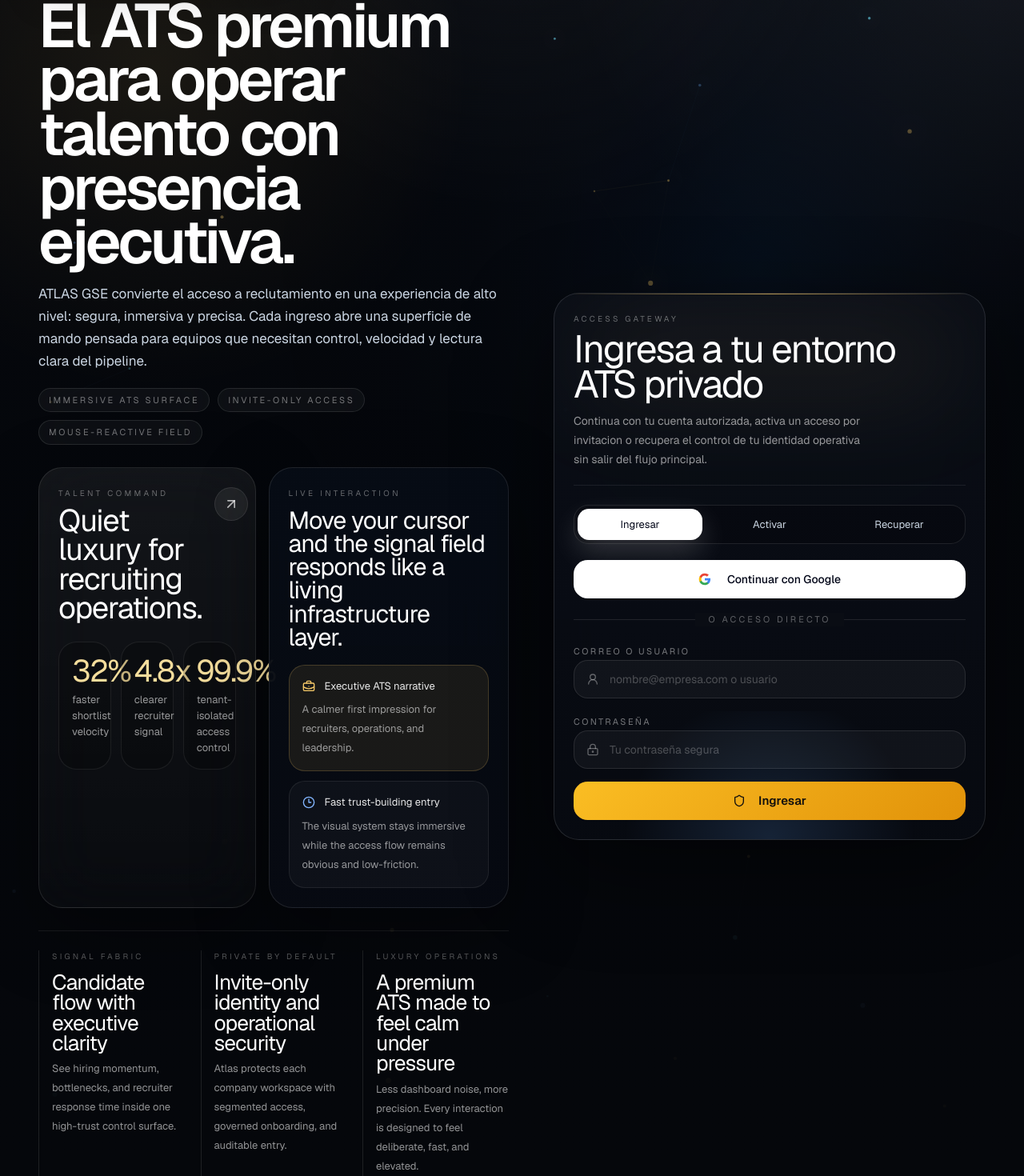
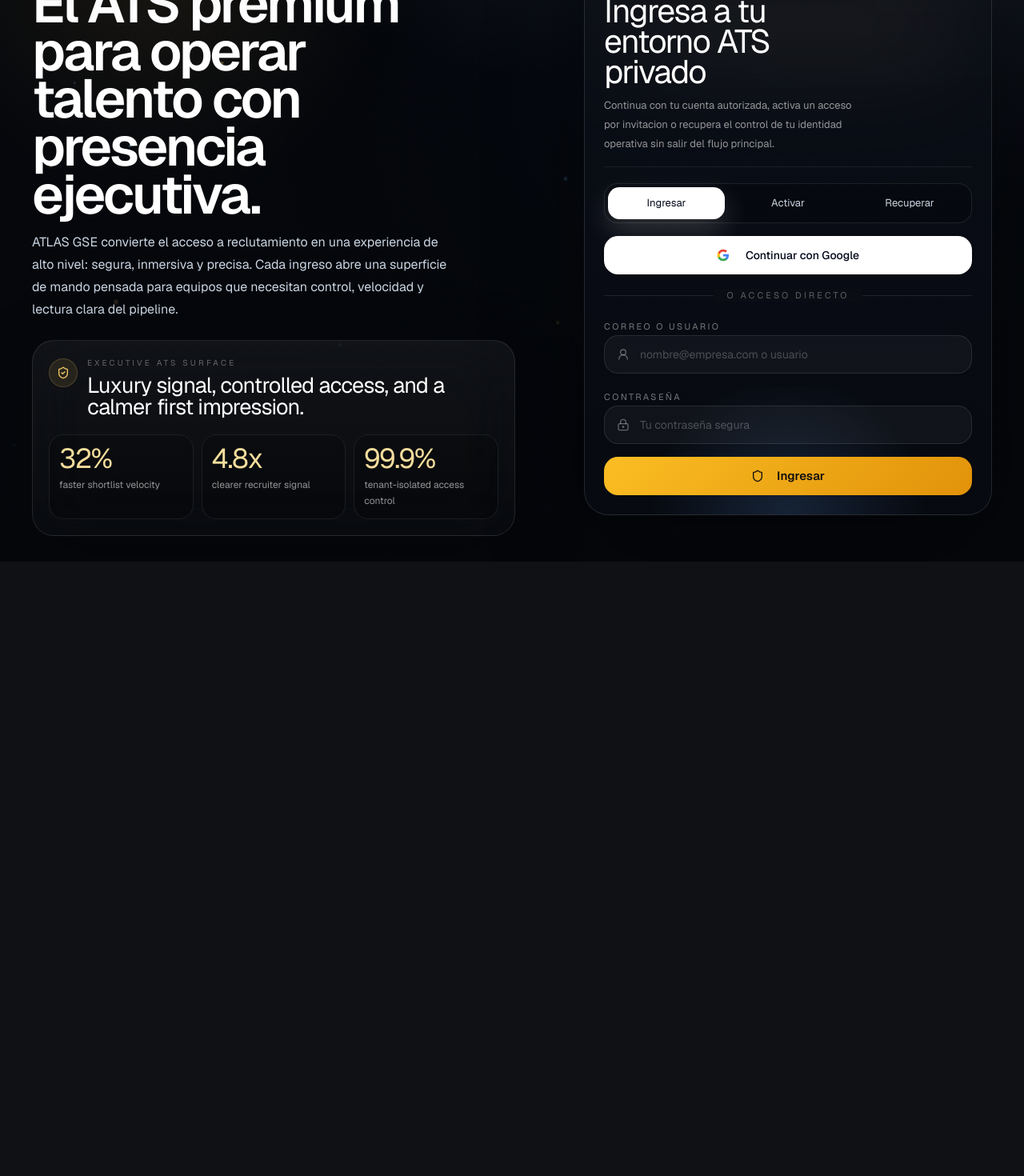
Before and after one commit to DRAGONSTIL/ATSGUILLE, a Next.js app: page /login in a window 1280 px wide. Shown: the part 160-1630 px from the top of the page at 80% size. After the commit the page ends 862 px from the top, so only its background shows below. Built offline with nearby package versions, Linux system fonts and the light colour scheme.

Commit message:
refactor: simplify auth hero into single-page layout

```diff
--- a/src/components/auth/atlas-auth-shell.tsx
+++ b/src/components/auth/atlas-auth-shell.tsx
@@ -1,14 +1,9 @@
 import type { ReactNode } from 'react'
 import { Cormorant_Garamond } from 'next/font/google'
 import {
-  ArrowUpRight,
   Binary,
-  BriefcaseBusiness,
-  Clock3,
   Cpu,
   ShieldCheck,
-  Sparkles,
-  Waypoints,
 } from 'lucide-react'
 import { ImmersiveAtlasBackground } from '@/components/auth/immersive-atlas-background'
 import { cn } from '@/lib/utils'
@@ -23,27 +18,6 @@ const metrics = [
   { value: '32%', label: 'faster shortlist velocity' },
   { value: '4.8x', label: 'clearer recruiter signal' },
   { value: '99.9%', label: 'tenant-isolated access control' },
-]
-
-const experienceCards = [
-  {
-    eyebrow: 'Signal fabric',
-    title: 'Candidate flow with executive clarity',
-    description: 'See hiring momentum, bottlenecks, and recruiter response time inside one high-trust control surface.',
-    icon: Waypoints,
-  },
-  {
-    eyebrow: 'Private by default',
-    title: 'Invite-only identity and operational security',
-    description: 'Atlas protects each company workspace with segmented access, governed onboarding, and auditable entry.',
-    icon: ShieldCheck,
-  },
-  {
-    eyebrow: 'Luxury operations',
-    title: 'A premium ATS made to feel calm under pressure',
-    description: 'Less dashboard noise, more precision. Every interaction is designed to feel deliberate, fast, and elevated.',
-    icon: Sparkles,
-  },
 ]
 
 export function AtlasAuthShell({
@@ -64,12 +38,12 @@ export function AtlasAuthShell({
   className?: string
 }) {
   return (
-    <div className={cn('relative min-h-screen overflow-hidden bg-[#05070b] text-white', cormorant.variable)}>
+    <div className={cn('relative min-h-dvh overflow-hidden bg-[#05070b] text-white', cormorant.variable)}>
       <ImmersiveAtlasBackground />
 
       <div className="pointer-events-none absolute inset-0 bg-[radial-gradient(circle_at_top,rgba(255,255,255,0.05),transparent_24%),linear-gradient(180deg,rgba(5,7,11,0.08),rgba(5,7,11,0.78)_55%,#05070b_100%)]" />
 
-      <header className="relative z-20 mx-auto flex w-full max-w-[1520px] items-center justify-between gap-4 px-5 py-5 sm:px-8 lg:px-12">
+      <header className="relative z-20 mx-auto flex w-full max-w-[1460px] items-center justify-between gap-4 px-5 py-4 sm:px-8 lg:px-10">
         <div className="flex items-center gap-4">
           <div className="flex h-12 w-12 items-center justify-center rounded-[1.35rem] border border-white/10 bg-white/[0.04] shadow-[0_0_32px_rgba(246,201,104,0.14)] backdrop-blur-2xl">
             <Cpu className="h-5 w-5 text-[#f6c968]" />
@@ -86,100 +60,53 @@ export function AtlasAuthShell({
         </div>
       </header>
 
-      <div className="relative z-10 mx-auto grid min-h-[calc(100vh-84px)] max-w-[1520px] grid-cols-1 gap-8 px-5 pb-6 pt-1 sm:px-8 lg:grid-cols-[1.02fr_0.98fr] lg:px-12 lg:pb-10 lg:pt-4">
-        <section className="flex flex-col justify-between gap-7">
-          <div className="max-w-[660px]">
+      <div className="relative z-10 mx-auto grid min-h-[calc(100dvh-76px)] max-w-[1460px] grid-cols-1 gap-6 px-5 pb-5 pt-0 sm:px-8 lg:grid-cols-[0.95fr_0.9fr] lg:px-10 lg:pb-8">
+        <section className="flex items-center">
+          <div className="w-full max-w-[620px]">
             <div className="inline-flex items-center gap-2 rounded-full border border-white/10 bg-white/[0.04] px-3.5 py-2 text-[10px] uppercase tracking-[0.32em] text-white/55 shadow-[0_14px_50px_rgba(0,0,0,0.22)] backdrop-blur-xl">
               <Binary className="h-3.5 w-3.5 text-[#f6c968]" />
               {eyebrow}
             </div>
 
-            <h1 className="mt-5 max-w-[11ch] text-[clamp(3.15rem,6vw,5.35rem)] font-semibold leading-[0.88] tracking-[-0.05em] text-white [text-wrap:balance] font-[family:var(--font-auth-display)]">
+            <h1 className="mt-5 max-w-[10ch] text-[clamp(2.9rem,5.3vw,4.95rem)] font-semibold leading-[0.88] tracking-[-0.045em] text-white [text-wrap:balance] font-[family:var(--font-auth-display)]">
               {title}
             </h1>
 
-            <p className="mt-4 max-w-[56ch] text-[15px] leading-7 text-slate-300 sm:text-[17px]">
+            <p className="mt-4 max-w-[50ch] text-[15px] leading-7 text-slate-300 sm:text-[16px]">
               {description}
             </p>
 
-            <div className="mt-5 flex flex-wrap items-center gap-2.5 text-[10px] uppercase tracking-[0.24em] text-white/42 sm:text-[11px]">
-              <span className="rounded-full border border-white/10 bg-white/[0.04] px-3 py-1.5 backdrop-blur-xl">Immersive ATS surface</span>
-              <span className="rounded-full border border-white/10 bg-white/[0.04] px-3 py-1.5 backdrop-blur-xl">Invite-only access</span>
-              <span className="rounded-full border border-white/10 bg-white/[0.04] px-3 py-1.5 backdrop-blur-xl">Mouse-reactive field</span>
-            </div>
-          </div>
-
-          <div className="grid gap-4 xl:grid-cols-[minmax(0,1fr)_300px]">
-            <div className="rounded-[1.85rem] border border-white/10 bg-[linear-gradient(180deg,rgba(255,255,255,0.06),rgba(255,255,255,0.02))] p-5 shadow-[0_28px_90px_rgba(0,0,0,0.34)] backdrop-blur-2xl sm:p-6">
-              <div className="flex items-start justify-between gap-4">
-                <div className="max-w-[32rem]">
-                  <p className="text-[10px] uppercase tracking-[0.34em] text-white/38">Talent command</p>
-                  <h2 className="mt-2 font-[family:var(--font-auth-display)] text-[clamp(2rem,3vw,2.85rem)] leading-[0.95] tracking-[-0.03em] text-white [text-wrap:balance]">
-                    Quiet luxury for recruiting operations.
-                  </h2>
+            <div className="mt-6 rounded-[1.7rem] border border-white/10 bg-[linear-gradient(180deg,rgba(255,255,255,0.05),rgba(255,255,255,0.02))] p-4 shadow-[0_28px_90px_rgba(0,0,0,0.28)] backdrop-blur-2xl sm:p-5">
+              <div className="flex items-start gap-3">
+                <div className="mt-0.5 flex h-9 w-9 shrink-0 items-center justify-center rounded-full border border-[#f6c968]/20 bg-[#f6c968]/10">
+                  <ShieldCheck className="h-4 w-4 text-[#f6c968]" />
                 </div>
-                <div className="hidden rounded-full border border-white/10 bg-white/[0.05] p-2.5 text-white/70 backdrop-blur-xl sm:flex">
-                  <ArrowUpRight className="h-5 w-5" />
+                <div>
+                  <p className="text-[10px] uppercase tracking-[0.32em] text-white/36">Executive ATS surface</p>
+                  <p className="mt-2 max-w-[42ch] font-[family:var(--font-auth-display)] text-[1.7rem] leading-[0.98] tracking-[-0.03em] text-white">
+                    Luxury signal, controlled access, and a calmer first impression.
+                  </p>
                 </div>
               </div>
 
-              <div className="mt-6 grid gap-3 sm:grid-cols-3">
+              <div className="mt-5 grid grid-cols-3 gap-2.5">
                 {metrics.map((metric) => (
-                  <div key={metric.label} className="rounded-[1.4rem] border border-white/8 bg-black/20 px-4 py-4">
-                    <p className="font-[family:var(--font-auth-display)] text-[2rem] leading-none tracking-[-0.04em] text-[#f4dd9c] sm:text-[2.4rem]">
+                  <div key={metric.label} className="rounded-[1.15rem] border border-white/8 bg-black/20 px-3 py-3">
+                    <p className="truncate font-[family:var(--font-auth-display)] text-[1.9rem] leading-none tracking-[-0.04em] text-[#f4dd9c] sm:text-[2.15rem]">
                       {metric.value}
                     </p>
-                    <p className="mt-2 max-w-[14ch] text-[12px] leading-5 text-white/58 sm:text-[13px]">{metric.label}</p>
+                    <p className="mt-1.5 text-[11px] leading-5 text-white/56 sm:text-[12px]">{metric.label}</p>
                   </div>
                 ))}
               </div>
             </div>
-
-            <div className="rounded-[1.85rem] border border-white/10 bg-[linear-gradient(180deg,rgba(7,13,22,0.88),rgba(7,10,18,0.96))] p-5 shadow-[0_28px_90px_rgba(0,0,0,0.34)] backdrop-blur-2xl sm:p-6">
-              <p className="text-[10px] uppercase tracking-[0.34em] text-white/38">Live interaction</p>
-              <p className="mt-3 font-[family:var(--font-auth-display)] text-[1.9rem] leading-[0.96] tracking-[-0.03em] text-white">
-                Move your cursor and the signal field responds like a living infrastructure layer.
-              </p>
-              <div className="mt-5 space-y-3">
-                <div className="rounded-[1.25rem] border border-[#f6c968]/20 bg-[#f6c968]/8 p-4">
-                  <div className="flex items-center gap-3">
-                    <BriefcaseBusiness className="h-4 w-4 text-[#f6c968]" />
-                    <p className="text-[13px] text-white/90">Executive ATS narrative</p>
-                  </div>
-                  <p className="mt-2 text-[13px] leading-6 text-white/56">
-                    A calmer first impression for recruiters, operations, and leadership.
-                  </p>
-                </div>
-                <div className="rounded-[1.25rem] border border-white/8 bg-white/[0.03] p-4">
-                  <div className="flex items-center gap-3">
-                    <Clock3 className="h-4 w-4 text-[#83b6ff]" />
-                    <p className="text-[13px] text-white/90">Fast trust-building entry</p>
-                  </div>
-                  <p className="mt-2 text-[13px] leading-6 text-white/56">
-                    The visual system stays immersive while the access flow remains obvious and low-friction.
-                  </p>
-                </div>
-              </div>
-            </div>
-          </div>
-
-          <div className="grid gap-5 border-t border-white/8 pt-6 md:grid-cols-3">
-            {experienceCards.map(({ eyebrow: itemEyebrow, title: itemTitle, description: itemDescription }) => (
-              <article key={itemTitle} className="border-l border-white/10 pl-4">
-                <p className="text-[10px] uppercase tracking-[0.32em] text-white/34">{itemEyebrow}</p>
-                <h3 className="mt-3 max-w-[16ch] font-[family:var(--font-auth-display)] text-[1.65rem] leading-[0.96] tracking-[-0.03em] text-white">
-                  {itemTitle}
-                </h3>
-                <p className="mt-2 max-w-[31ch] text-[13px] leading-6 text-white/56">{itemDescription}</p>
-              </article>
-            ))}
           </div>
         </section>
 
         <section className="flex items-center justify-center lg:justify-end">
           <div
             className={cn(
-              'relative w-full max-w-[540px] overflow-hidden rounded-[2rem] border border-white/12 bg-[linear-gradient(180deg,rgba(12,16,25,0.82),rgba(7,10,17,0.96))] p-5 shadow-[0_36px_120px_rgba(0,0,0,0.44)] backdrop-blur-[28px] sm:p-6',
+              'relative w-full max-w-[510px] overflow-hidden rounded-[1.9rem] border border-white/12 bg-[linear-gradient(180deg,rgba(12,16,25,0.82),rgba(7,10,17,0.96))] p-5 shadow-[0_36px_120px_rgba(0,0,0,0.44)] backdrop-blur-[28px] sm:p-6',
               className
             )}
           >
@@ -188,12 +115,12 @@ export function AtlasAuthShell({
             <div className="absolute bottom-0 left-0 right-0 h-40 bg-[radial-gradient(circle_at_bottom,rgba(100,168,255,0.16),transparent_58%)]" />
 
             <div className="relative">
-              <div className="mb-6 border-b border-white/8 pb-5">
+              <div className="mb-5 border-b border-white/8 pb-4">
                 <p className="text-[10px] uppercase tracking-[0.32em] text-white/38">Access gateway</p>
-                <h2 className="mt-2 max-w-[13ch] font-[family:var(--font-auth-display)] text-[clamp(2.1rem,4vw,3rem)] leading-[0.92] tracking-[-0.04em] text-white">
+                <h2 className="mt-2 max-w-[12ch] font-[family:var(--font-auth-display)] text-[clamp(1.95rem,3.2vw,2.8rem)] leading-[0.92] tracking-[-0.04em] text-white">
                   {panelTitle}
                 </h2>
-                <p className="mt-3 max-w-[40ch] text-[13px] leading-6 text-white/56 sm:text-sm">{panelDescription}</p>
+                <p className="mt-3 max-w-[38ch] text-[13px] leading-6 text-white/56">{panelDescription}</p>
               </div>
 
               {children}
--- a/src/components/auth/login-screen.tsx
+++ b/src/components/auth/login-screen.tsx
@@ -194,10 +194,10 @@ export function LoginScreen({ searchError }: { searchError?: string }) {
       panelTitle="Ingresa a tu entorno ATS privado"
       panelDescription="Continua con tu cuenta autorizada, activa un acceso por invitacion o recupera el control de tu identidad operativa sin salir del flujo principal."
     >
-      <div className="space-y-5">
+      <div className="space-y-4">
         {(topMessage || alert) && (
           <div
-            className={`rounded-2xl border px-4 py-3 text-sm leading-6 ${
+            className={`rounded-[1.1rem] border px-4 py-2.5 text-[13px] leading-5 ${
               (alert?.type || 'error') === 'error'
                 ? 'border-red-400/20 bg-red-500/10 text-red-100'
                 : 'border-emerald-400/20 bg-emerald-500/10 text-emerald-100'
@@ -214,7 +214,7 @@ export function LoginScreen({ searchError }: { searchError?: string }) {
           </div>
         )}
 
-        <div className="grid grid-cols-3 gap-1.5 rounded-[1.15rem] border border-white/10 bg-black/20 p-1">
+        <div className="grid grid-cols-3 gap-1.5 rounded-[1.05rem] border border-white/10 bg-black/20 p-1">
           {[
             ['signin', 'Ingresar'],
             ['activate', 'Activar'],
@@ -260,7 +260,7 @@ export function LoginScreen({ searchError }: { searchError?: string }) {
             </div>
 
             <form className="space-y-4" onSubmit={handleCredentialAccess}>
-              <label className="block space-y-2">
+              <label className="block space-y-1.5">
                 <span className="text-[11px] uppercase tracking-[0.22em] text-white/45">Correo o usuario</span>
                 <div className="relative">
                   <User2 className="absolute left-4 top-1/2 h-4 w-4 -translate-y-1/2 text-white/35" />
@@ -272,7 +272,7 @@ export function LoginScreen({ searchError }: { searchError?: string }) {
                   />
                 </div>
               </label>
-              <label className="block space-y-2">
+              <label className="block space-y-1.5">
                 <span className="text-[11px] uppercase tracking-[0.22em] text-white/45">Contraseña</span>
                 <div className="relative">
                   <LockKeyhole className="absolute left-4 top-1/2 h-4 w-4 -translate-y-1/2 text-white/35" />
@@ -297,8 +297,8 @@ export function LoginScreen({ searchError }: { searchError?: string }) {
         {mode === 'activate' && (
           <div className="space-y-4 animate-fade-in">
             {!invitation ? (
-              <form className="space-y-4" onSubmit={handleValidateInvitation}>
-                <label className="block space-y-2">
+              <form className="space-y-3.5" onSubmit={handleValidateInvitation}>
+                <label className="block space-y-1.5">
                   <span className="text-[11px] uppercase tracking-[0.22em] text-white/45">Correo invitado</span>
                   <div className="relative">
                     <Mail className="absolute left-4 top-1/2 h-4 w-4 -translate-y-1/2 text-white/35" />
@@ -311,7 +311,7 @@ export function LoginScreen({ searchError }: { searchError?: string }) {
                     />
                   </div>
                 </label>
-                <label className="block space-y-2">
+                <label className="block space-y-1.5">
                   <span className="text-[11px] uppercase tracking-[0.22em] text-white/45">Código de invitación</span>
                   <Input
                     value={activateForm.code}
@@ -328,7 +328,7 @@ export function LoginScreen({ searchError }: { searchError?: string }) {
               </form>
             ) : (
               <div className="space-y-5">
-                <div className="rounded-[1.5rem] border border-emerald-400/20 bg-emerald-500/10 p-4 text-sm text-emerald-100">
+                <div className="rounded-[1.25rem] border border-emerald-400/20 bg-emerald-500/10 p-3.5 text-[13px] text-emerald-100">
                   <p className="font-medium">Invitación validada</p>
                   <p className="mt-1 text-emerald-100/80">
                     Correo autorizado: {invitation.email}. Empresa: {invitation.empresa?.nombre || 'ATLAS GSE'}.
@@ -354,7 +354,7 @@ export function LoginScreen({ searchError }: { searchError?: string }) {
                   </div>
                 </div>
 
-                <form className="space-y-4" onSubmit={handleActivateWithPassword}>
+                <form className="space-y-3.5" onSubmit={handleActivateWithPassword}>
                   <Input
                     value={activateForm.name}
                     onChange={(event) => setActivateForm((current) => ({ ...current, name: event.target.value }))}
@@ -389,7 +389,7 @@ export function LoginScreen({ searchError }: { searchError?: string }) {
 
         {mode === 'forgot' && (
           <form className="space-y-4 animate-fade-in" onSubmit={handleForgotPassword}>
-            <label className="block space-y-2">
+            <label className="block space-y-1.5">
               <span className="text-[11px] uppercase tracking-[0.22em] text-white/45">Correo corporativo</span>
               <div className="relative">
                 <Mail className="absolute left-4 top-1/2 h-4 w-4 -translate-y-1/2 text-white/35" />
```
